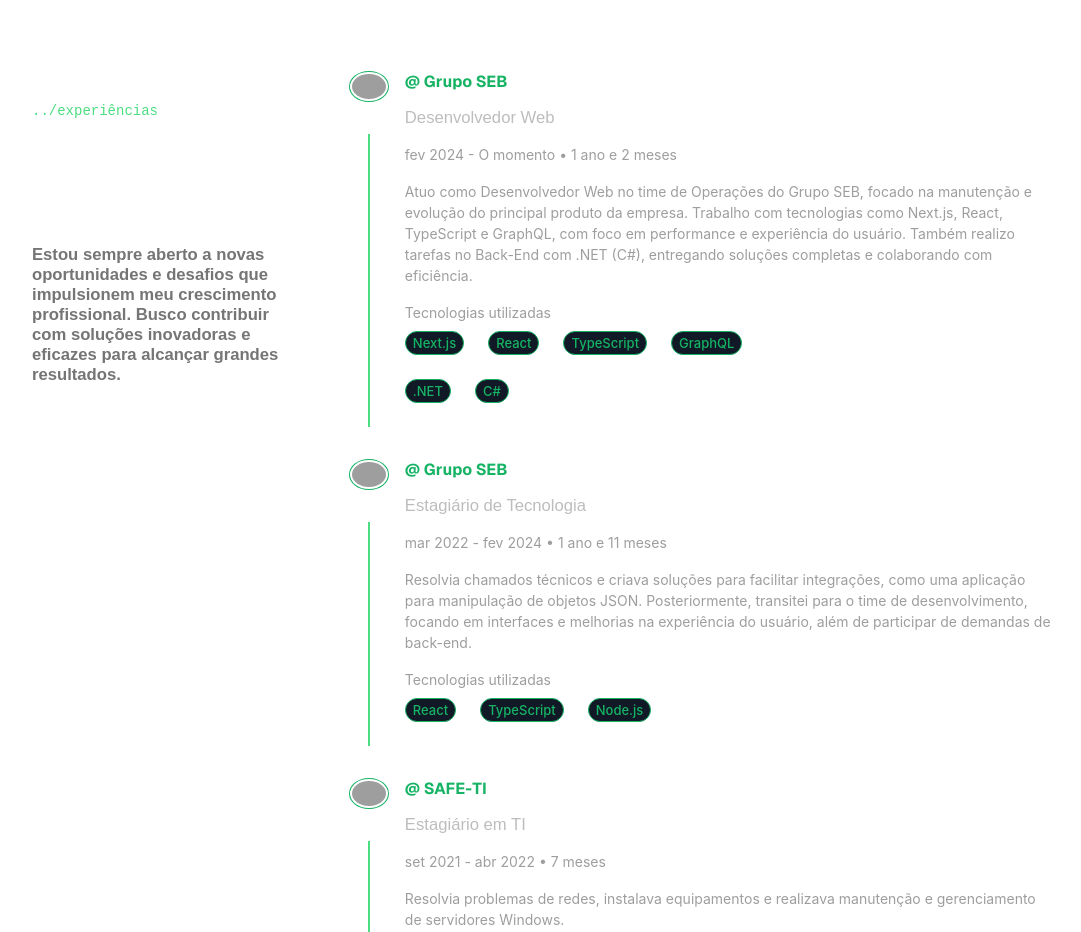
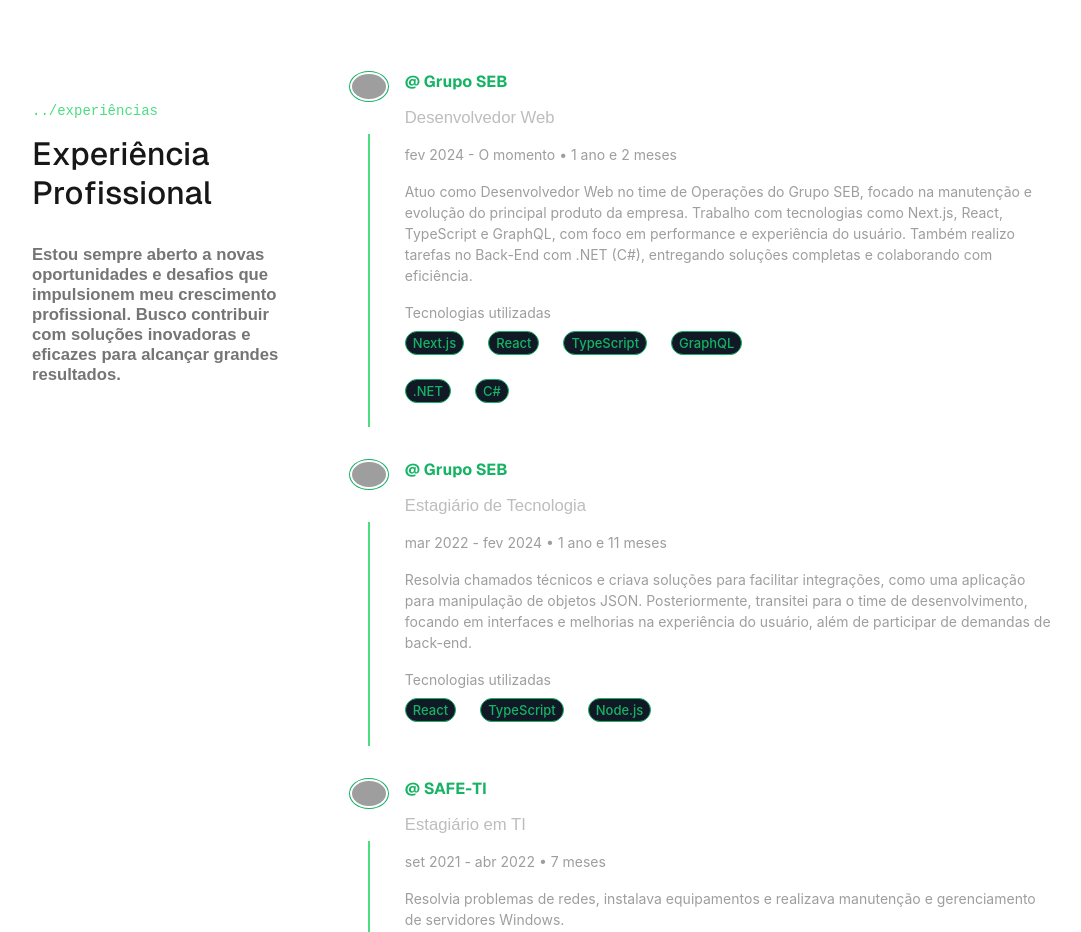
Before and after one commit to Jefferson-Lima-Santos/nextJs-portfolio, a Next.js app: page / in a window 1280 px wide. Shown: the part 880-1812 px from the top of the page, without its empty margins (112-1193 px from the left). Built offline with nearby package versions, Linux system fonts and the light colour scheme; no server answers; grey boxes are pictures that could not be loaded.

Commit message:
Cor do texto do título é decidido automáticamente

```diff
--- a/src/components/section-title/index.tsx
+++ b/src/components/section-title/index.tsx
@@ -40,7 +40,6 @@
         style={{
             fontSize: '2rem',
             fontWeight: 500,
-            color: '#fff',
         }}
         {...animProps}
         transition={{ duration: 0.5, delay: 0.2 }}
```
